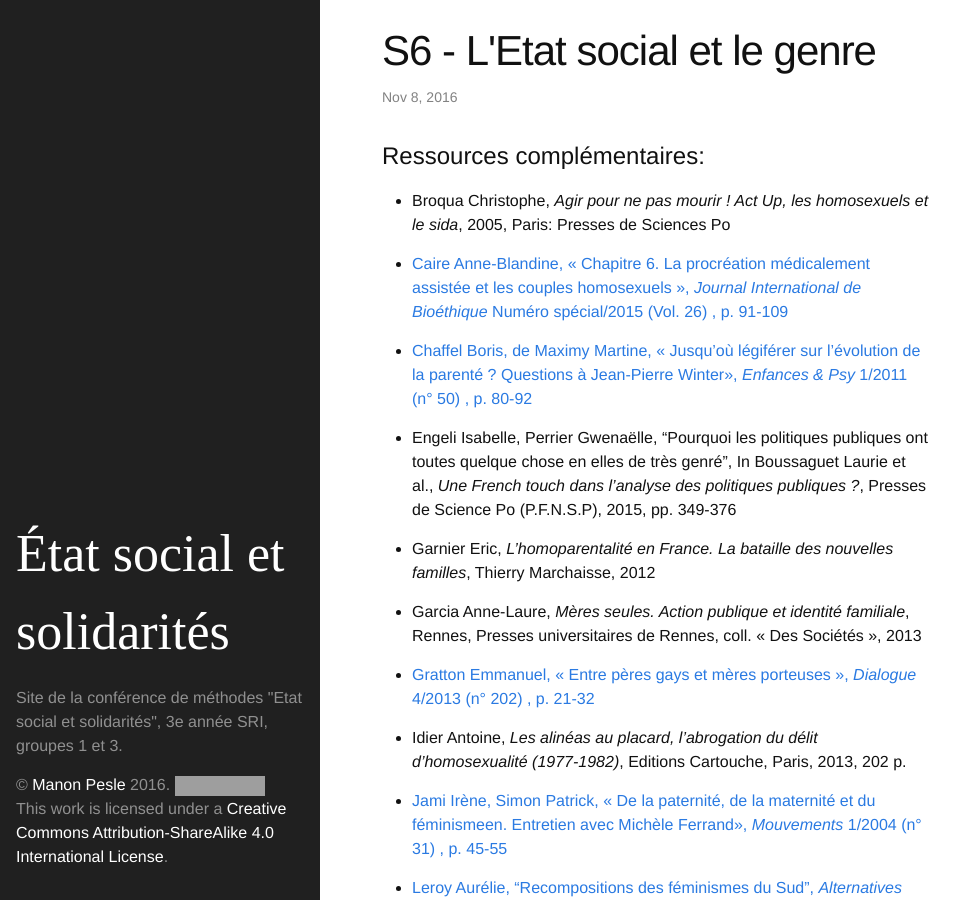
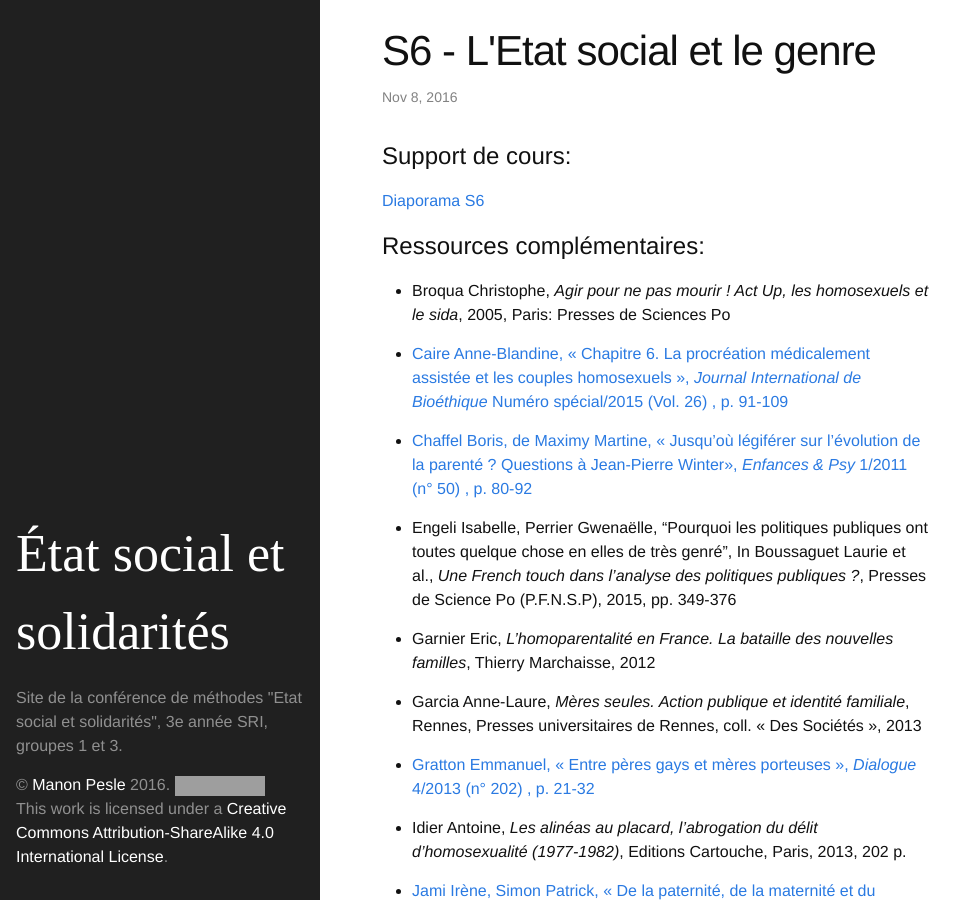
Before and after one commit to mpesle/etatsocial, a Jekyll site: the page built from _posts/2016-11-08-s6.markdown, in a window 1280 px wide and 900 px high. Shown: the whole window, without its empty margins (0-976 px from the left). Built offline with Jekyll 4.4.1, drawn with Linux system fonts in a browser that asks for light colours; grey boxes are pictures that could not be loaded.

Commit message:
MàJ support de cours S6

```diff
--- a/_posts/2016-11-08-s6.markdown
+++ b/_posts/2016-11-08-s6.markdown
@@ -3,6 +3,10 @@ layout: post
 title:  "S6 - L'Etat social et le genre"
 date:   2016-11-08
 ---
+# Support de cours:
+[Diaporama S6]({{ site.baseurl }}/doc/CM_ESS_slides_S6.pdf)
+
+
 # Ressources complémentaires:
 
 - Broqua Christophe, *Agir pour ne pas mourir ! Act Up, les homosexuels et le sida*, 2005, Paris: Presses de Sciences Po
```
Also changed, not shown: 1 other file.
